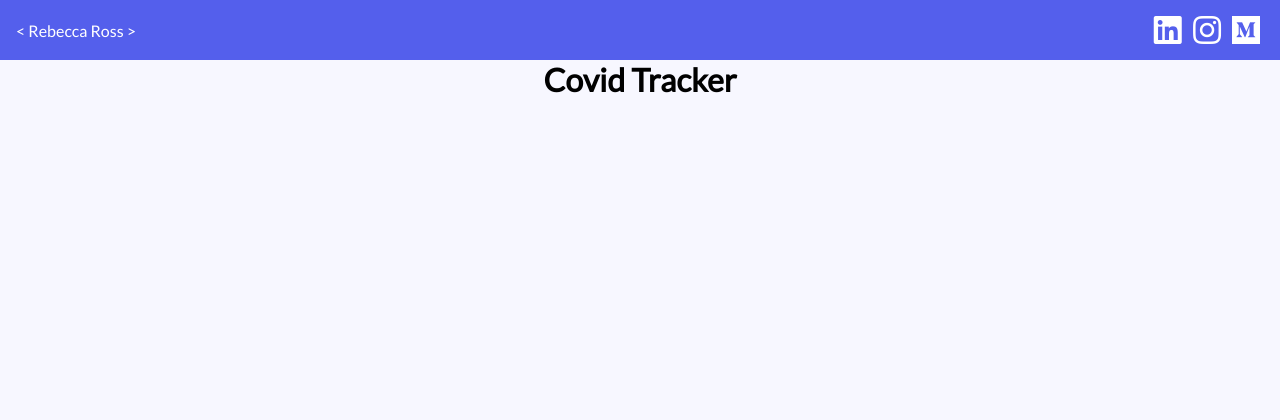
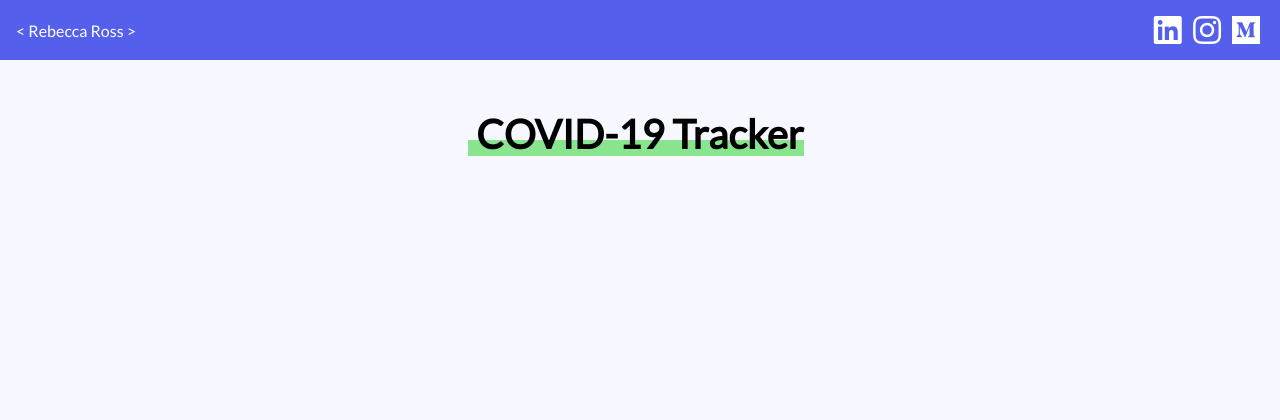
Before and after one commit to b-lauren/covid-tracker, a PHP site: page / in a window 1280 px wide. Shown: the top 420 px of the page. Run offline with PHP 8.4, Linux system fonts and the light colour scheme; some libraries are stand-ins or nearby versions.

Commit message:
Started working with api

```diff
--- a/index.html
+++ b/index.html
@@ -1,7 +1,7 @@
 <!DOCTYPE html>
 <html>
 <head>
-  <title>Covid Tracker</title>
+  <title>COVID TRACKER</title>
   <link rel="preconnect" href="https://fonts.gstatic.com">
   <link href="https://fonts.googleapis.com/css2?family=Lato:wght@300;400&display=swap" rel="stylesheet">
   <link rel="stylesheet" href="styles.css">
@@ -21,7 +21,9 @@
   </div>
 
   <div class="content-container">
-    <h1 class="center">Covid Tracker</h1>
+    <h1 class="center">
+      <span class="chunky">COVID-19 Tracker</span>
+    </h1>
   </div>
 
   <div class="footer-container">
--- a/script.js
+++ b/script.js
@@ -0,0 +1,3 @@
+fetch('https://disease.sh/v3/covid-19/countries')
+  .then(res => res.json())
+  .then(data => console.log(data))
--- a/styles.css
+++ b/styles.css
@@ -12,6 +12,29 @@ body {
   display: grid;
   min-height: 100vh;
   grid-template-rows: auto 1fr auto;
+}
+
+h1 {
+  margin-top: 50px;
+  font-size: 40px;
+}
+
+.chunky {
+  position: relative;
+}
+
+.chunky:after {
+  content: "";
+  position: absolute;
+  bottom: 0.1rem;
+  left: -.5rem;
+  right: 0;
+  height: 1rem;
+  z-index: -1;
+  background-color: #88E58D;
+  background-repeat: no-repeat;
+  background-size: cover;
+  font-weight: bold;
 }
 
 nav, footer {
```
